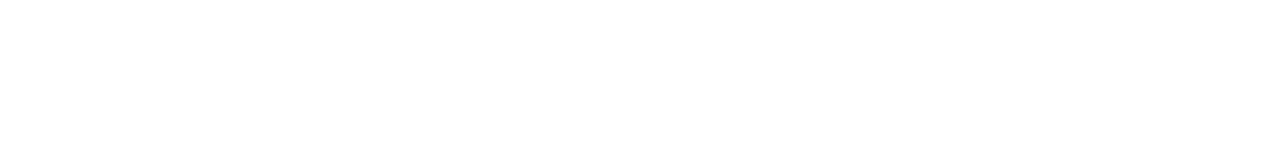
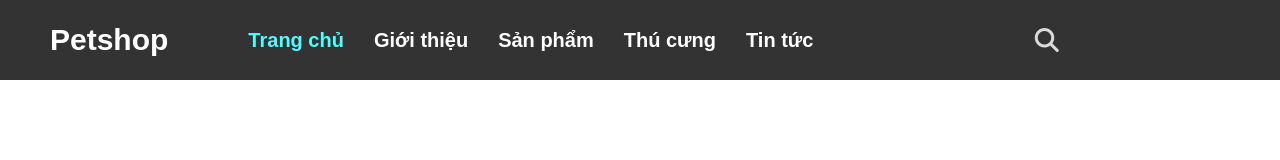
Before and after one commit to tranmanhlinh2004/Do_an_lap_trinh_Web, a plain HTML site: page News.html in a window 1280 px wide. Drawn offline with Linux system fonts and the light colour scheme; files that its build step writes are made by us from their sources; a web font is replaced by a local one.

Commit message:
create News.html

```diff
--- a/News.html
+++ b/News.html
@@ -16,6 +16,27 @@
     <title>Document</title>
 </head>
 <body>
+    <header class="Nav">
+        <div class="logo"><a href="#"><p>Petshop</p></a></div>
+        <div class="Nav-links">
+            <ul class="menu">
+                <li><a class="Home" href="#">Trang chủ</a></li>
+                <li><a class="Intro" href="#">Giới thiệu</a></li>
+                <li><a class="Products" href="#">Sản phẩm</a></li>
+                <li><a class="Pet_kinds" href="#">Thú cưng</a></li>
+                <li><a class="News" href="#">Tin tức</a></li>
+            </ul>
+            <div class="menu-icon" onclick="toggleMenu()">☰</div>
+        </div>
+        <div class="search-container">
 
+            <input type="text" class="search-box" id="search-box" >
+            <i class="fas fa-search" id="search-icon"></i>
+        </div>
+    </header>
+
+
+
+    <script src="index.js"></script>
 </body>
 </html>
```
